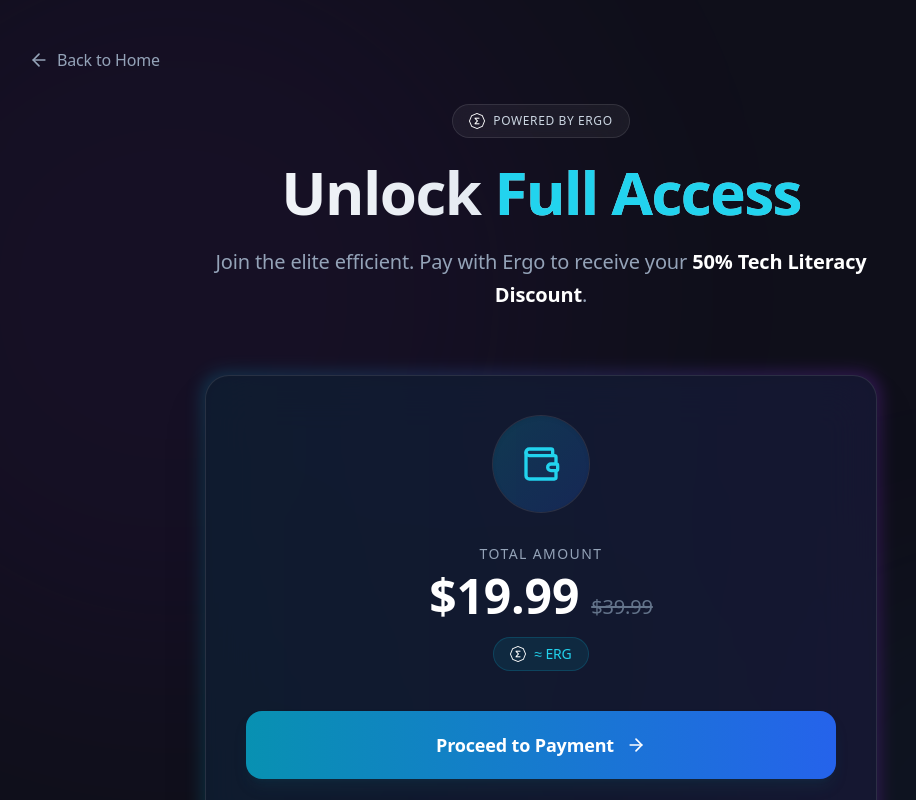
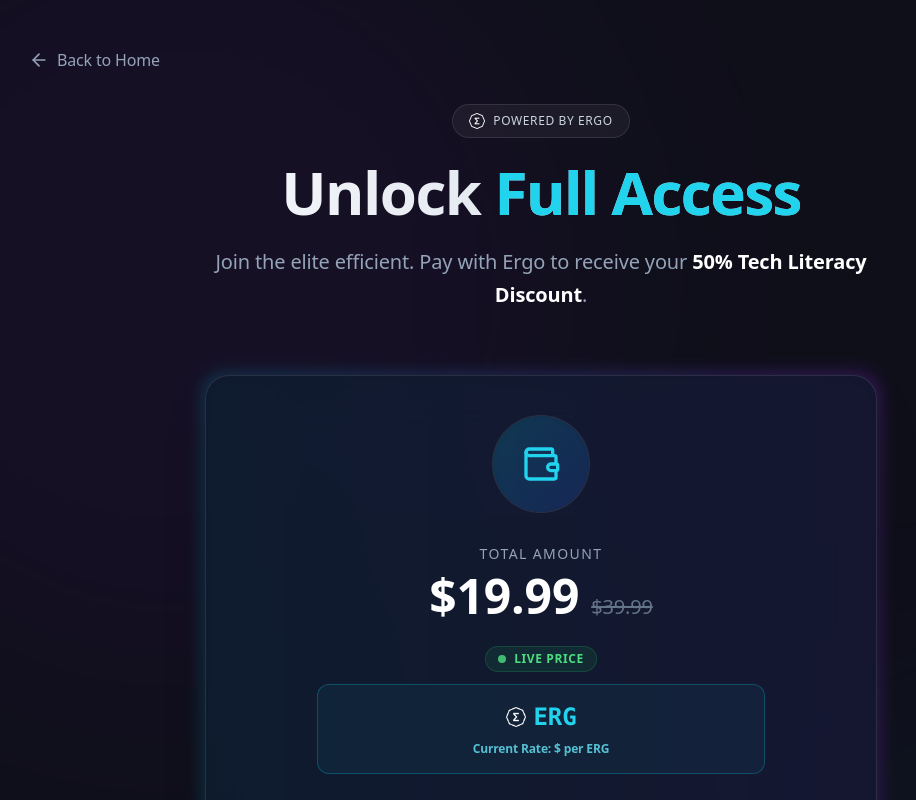
Before and after one commit to agenticaihome/ebook-frontend, a React (Create React App) app: page /pay-ergo in a window 1280 px wide. Shown: the top 800 px of the page, without its empty margins (99-1015 px from the left). Built offline with nearby package versions, Linux system fonts and the light colour scheme; no server answers.

Commit message:
Enhance ERG price display with live rates and payment summary

```diff
--- a/src/ErgoPaymentPage.jsx
+++ b/src/ErgoPaymentPage.jsx
@@ -392,9 +392,28 @@ const ErgoPaymentPage = () => {
                                             <span className="text-5xl font-bold text-white">$19.99</span>
                                             <span className="text-xl text-slate-500 line-through">$39.99</span>
                                         </div>
-                                        <div className="mt-4 inline-flex items-center gap-2 bg-cyan-500/10 px-4 py-1.5 rounded-full border border-cyan-500/20">
-                                            <img src="/assets/ergo-logo.png" alt="Ergo" className="w-4 h-4 object-contain invert" />
-                                            <p className="text-cyan-400 text-sm font-medium">≈ {ergAmount?.toFixed(4)} ERG</p>
+
+                                        {/* Live ERG Conversion */}
+                                        <div className="mt-6 space-y-3">
+                                            <div className="inline-flex items-center gap-2 bg-green-500/10 px-3 py-1 rounded-full border border-green-500/20">
+                                                <div className="w-2 h-2 bg-green-400 rounded-full animate-pulse" />
+                                                <span className="text-green-400 text-xs font-bold uppercase tracking-wider">Live Price</span>
+                                            </div>
+
+                                            <div className="bg-cyan-900/20 border border-cyan-500/30 rounded-xl p-4 max-w-md mx-auto">
+                                                <div className="flex items-center justify-center gap-2 mb-2">
+                                                    <img src="/assets/ergo-logo.png" alt="Ergo" className="w-5 h-5 object-contain invert" />
+                                                    <p className="text-cyan-400 text-2xl font-bold font-mono">{ergAmount?.toFixed(8)} ERG</p>
+                                                </div>
+                                                {ergPrice && (
+                                                    <p className="text-slate-400 text-xs text-center">
+                                                        $19.99 ÷ ${ergPrice.toFixed(4)}/ERG = {ergAmount?.toFixed(8)} ERG
+                                                    </p>
+                                                )}
+                                                <p className="text-cyan-300/80 text-xs text-center mt-1 font-semibold">
+                                                    Current Rate: ${ergPrice?.toFixed(4)} per ERG
+                                                </p>
+                                            </div>
                                         </div>
                                     </div>
 
@@ -438,8 +457,48 @@ const ErgoPaymentPage = () => {
                             initial={{ opacity: 0, y: 20 }}
                             animate={{ opacity: 1, y: 0 }}
                             exit={{ opacity: 0, y: -20 }}
-                            className="grid grid-cols-1 lg:grid-cols-2 gap-8"
+                            className="space-y-8"
                         >
+                            {/* Payment Summary Box - Always Visible */}
+                            <div className="bg-gradient-to-br from-cyan-900/30 to-blue-900/30 border-2 border-cyan-500/40 rounded-2xl p-6 shadow-xl">
+                                <div className="flex items-center gap-3 mb-4">
+                                    <div className="w-2 h-2 bg-green-400 rounded-full animate-pulse" />
+                                    <h3 className="text-xl font-bold text-white">Payment Details</h3>
+                                    <span className="text-xs text-green-400 font-semibold bg-green-500/10 px-2 py-1 rounded-full border border-green-500/20">LIVE</span>
+                                </div>
+
+                                <div className="grid md:grid-cols-3 gap-4">
+                                    {/* Amount */}
+                                    <div className="bg-slate-900/50 rounded-xl p-4 border border-cyan-500/20">
+                                        <div className="text-xs text-slate-400 uppercase tracking-wider mb-1">Amount to Send</div>
+                                        <div className="flex items-baseline gap-2">
+                                            <img src="/assets/ergo-logo.png" alt="Ergo" className="w-4 h-4 object-contain invert" />
+                                            <span className="text-2xl font-bold font-mono text-cyan-400">{ergAmount?.toFixed(8)}</span>
+                                            <span className="text-cyan-400/80 text-sm">ERG</span>
+                                        </div>
+                                        <div className="text-xs text-slate-500 mt-1">≈ $19.99 USD</div>
+                                    </div>
+
+                                    {/* Wallet Address */}
+                                    <div className="bg-slate-900/50 rounded-xl p-4 border border-cyan-500/20 md:col-span-2">
+                                        <div className="text-xs text-slate-400 uppercase tracking-wider mb-1">Send To Address</div>
+                                        <div className="flex items-center gap-2">
+                                            <span className="text-sm font-mono text-cyan-400 truncate">{walletAddress}</span>
+                                            <button
+                                                onClick={() => copyToClipboard(walletAddress, setCopiedAddress)}
+                                                className="flex-shrink-0 text-cyan-400 hover:text-cyan-300 transition-colors"
+                                            >
+                                                {copiedAddress ? <Check className="w-4 h-4" /> : <Copy className="w-4 h-4" />}
+                                            </button>
+                                        </div>
+                                        <div className="text-xs text-slate-500 mt-1">
+                                            Current Rate: ${ergPrice?.toFixed(4)}/ERG
+                                        </div>
+                                    </div>
+                                </div>
+                            </div>
+
+                            <div className="grid grid-cols-1 lg:grid-cols-2 gap-8">
                                 {/* Left Column: QR & Mobile */}
                                 <div className="space-y-6">
                                     <div className="bg-slate-900/60 backdrop-blur-xl border border-white/10 rounded-3xl p-8 hover:border-white/20 transition-colors">
@@ -591,8 +650,10 @@ const ErgoPaymentPage = () => {
                                     </div>
                                 </div>
 
+                            </div>
+
                             {/* Status Bar */}
-                            <div className="lg:col-span-2">
+                            <div>
                                 <div className="bg-slate-900/80 backdrop-blur-md border border-white/10 rounded-2xl p-4 flex flex-col md:flex-row items-center justify-between gap-4">
                                     <div className="flex items-center gap-4">
                                         <div className="relative">
@@ -619,7 +680,7 @@ const ErgoPaymentPage = () => {
                                 <motion.div
                                     initial={{ opacity: 0, y: 20 }}
                                     animate={{ opacity: 1, y: 0 }}
-                                    className="lg:col-span-2 mt-4"
+                                    className="mt-4"
                                 >
                                     <div className="bg-blue-900/20 border border-blue-500/30 rounded-2xl p-6">
                                         <div className="flex items-start gap-4">
```
Lines whose indentation alone changed are shown as unchanged.
